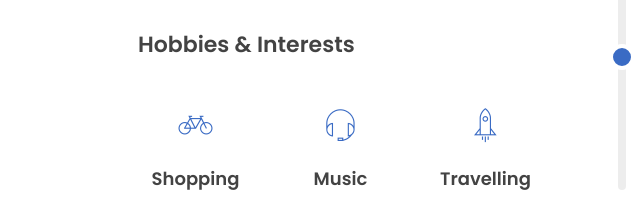
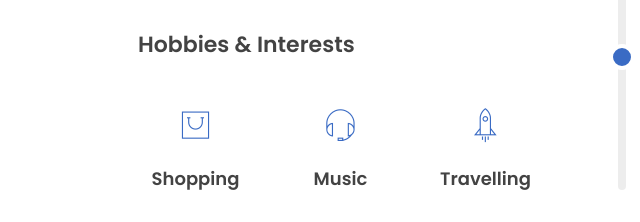
Before and after one commit to Nishi84/Nishi84.github.io, a plain HTML site: page index.html in a window 1280 px wide. Shown: the part 1598-1820 px from the top of the page, 197-837 px from the left. Drawn offline with Linux system fonts and the light colour scheme; some packages are replaced by stand-ins of ours.

Commit message:
Update index.html

```diff
--- a/index.html
+++ b/index.html
@@ -213,7 +213,7 @@
                             <div class="col-sm-4">
                                 <!-- Feature -->
                                 <div class="feature feature-1 text-center">
-                                    <span class="icon icon-primary"><i class="pe-7s-bicycle"></i></span>
+                                    <span class="icon icon-primary"><i class="pe-7s-shopbag"></i></span>
                                     <h4>Shopping</h4>
                                 </div>
                             </div>
```
